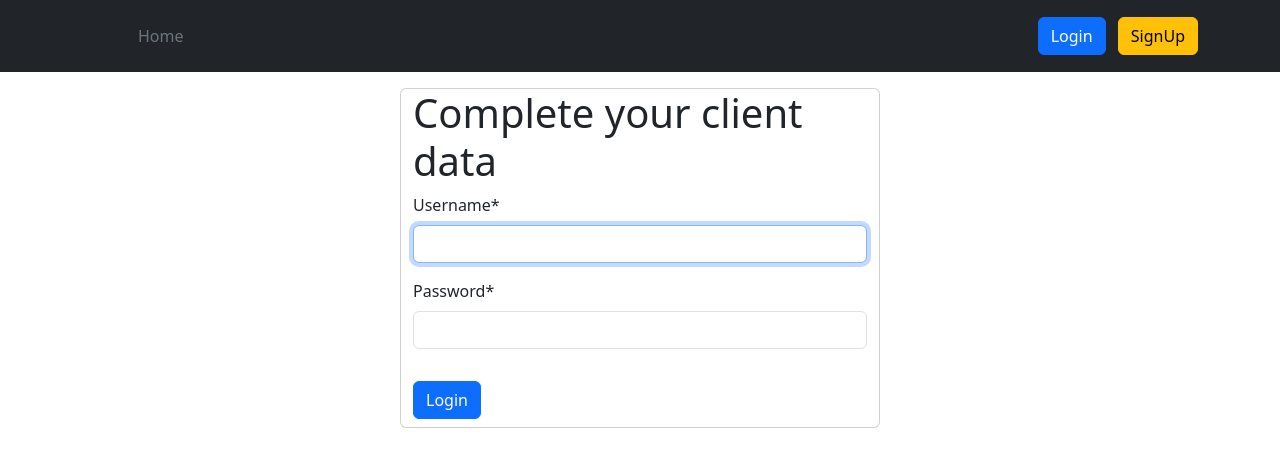
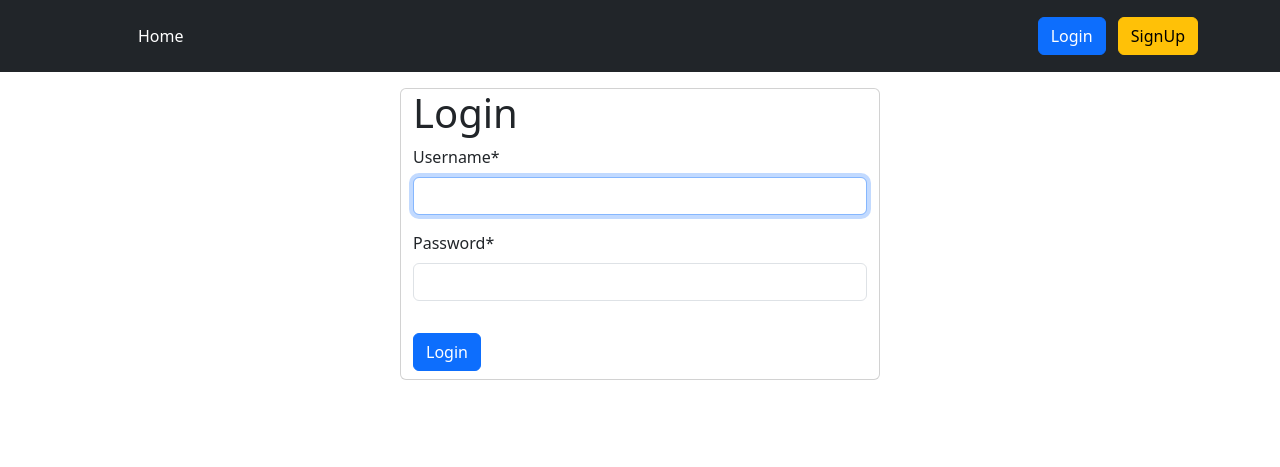
Before and after one commit to JRA2002/crm_users, a Django app: page /accounts/login/ in a window 1280 px wide. Shown: the top 467 px of the page. Run offline with Django 5.2, Linux system fonts and the light colour scheme; some libraries are stand-ins or nearby versions.

Commit message:
add color white

```diff
--- a/templates/registration/login.html
+++ b/templates/registration/login.html
@@ -1,7 +1,7 @@
 {% extends 'base.html' %}
 {% load crispy_forms_tags %}
 {% block content %}
-<div class="container card mt-3 pd-3" style="width: 30rem"><h1>Complete your client data</h1>
+<div class="container card mt-3 pd-3" style="width: 30rem"><h1>Login</h1>
     <form method="post">
         {% csrf_token %}
         {{ form|crispy }}
--- a/templates/users/nav.html
+++ b/templates/users/nav.html
@@ -10,7 +10,7 @@
         </a>
 
         <ul class="nav col-12 col-lg-auto me-lg-auto mb-2 justify-content-center mb-md-0">
-          <li><a href="{% url 'home' %}" class="nav-link px-2 text-secondary">Home</a></li>
+          <li><a href="{% url 'home' %}" class="nav-link px-2 text-secondary text-white">Home</a></li>
         </ul>
         <!-- Modal -->
   <div class="modal fade" id="exampleModal" tabindex="-1" aria-labelledby="exampleModalLabel" aria-hidden="true">
```
